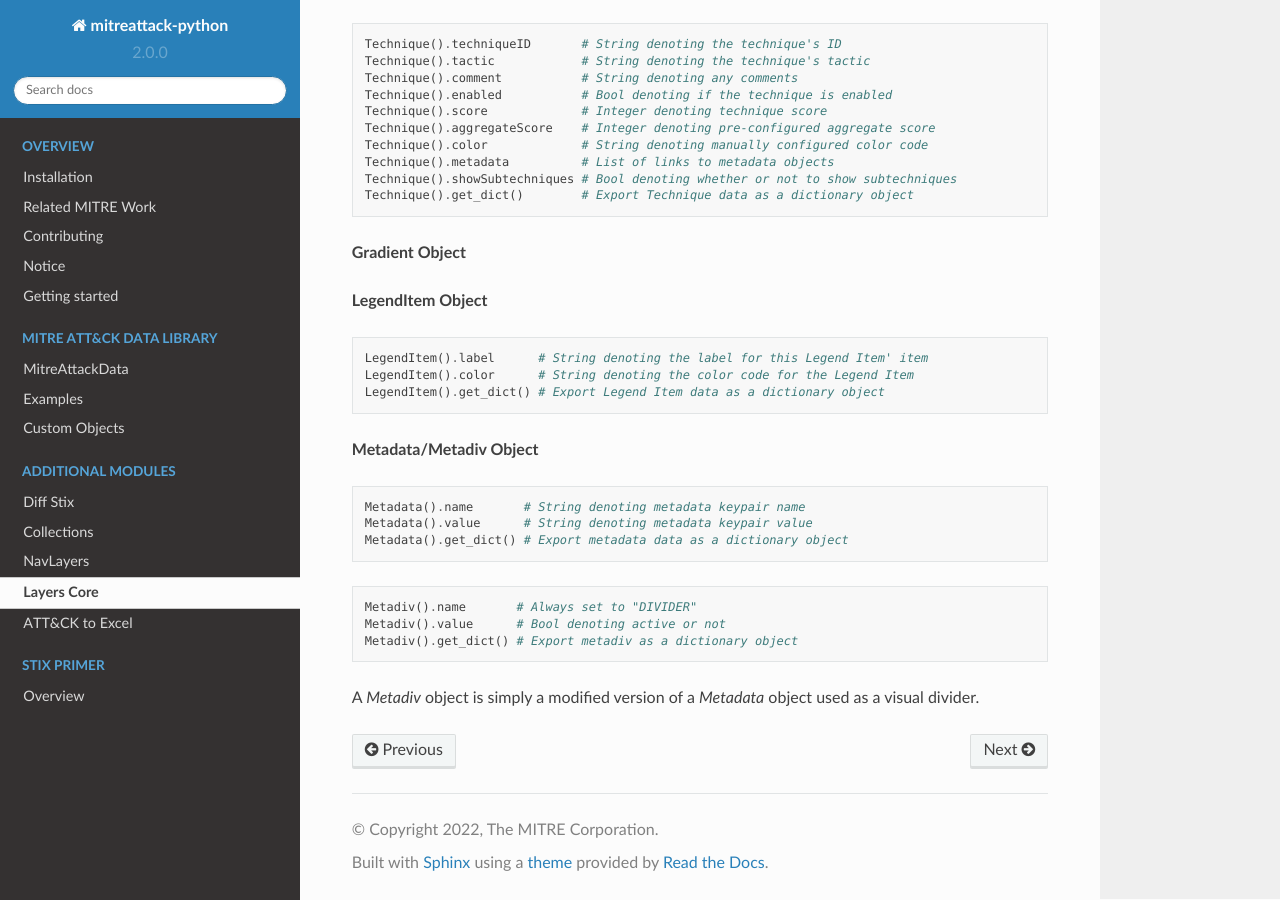
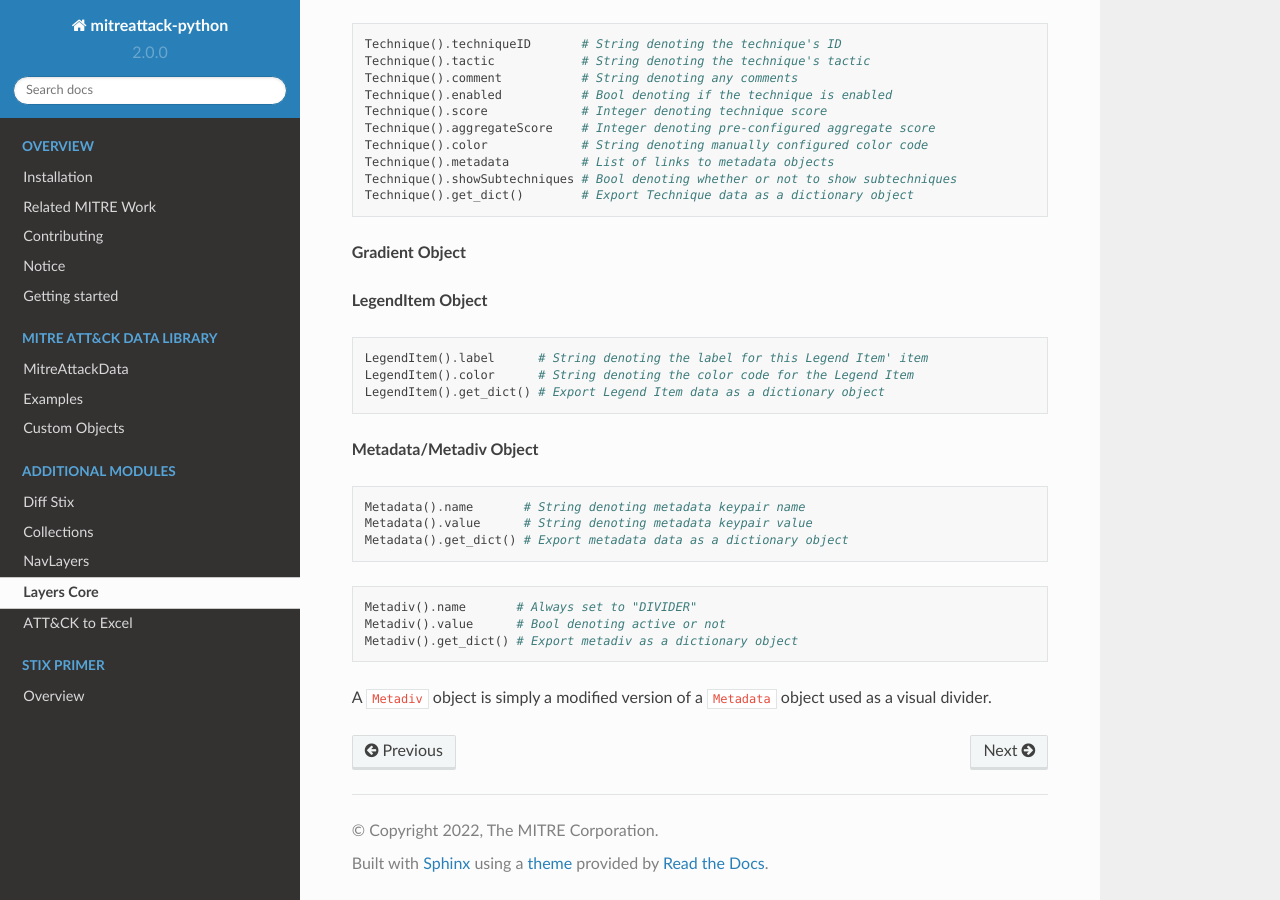
Before and after one commit to mitre-attack/mitreattack-python, a Sphinx documentation site: the page built from docs/navlayercore.rst, in a window 1280 px wide and 900 px high, scrolled down 2876 px. Built offline with Sphinx 7.4.7 and the Read the Docs theme 2.0.0, drawn with Linux system fonts in a browser that asks for light colours; pages that are not in the unit, such as notebooks, are missing from menus.

Commit message:
adding in code for words

```diff
--- a/docs/navlayercore.rst
+++ b/docs/navlayercore.rst
@@ -258,4 +258,4 @@ for backwards compatibility reasons.
     Metadiv().value      # Bool denoting active or not
     Metadiv().get_dict() # Export metadiv as a dictionary object
 
-A `Metadiv` object is simply a modified version of a `Metadata` object used as a visual divider.
+A ``Metadiv`` object is simply a modified version of a ``Metadata`` object used as a visual divider.
```
